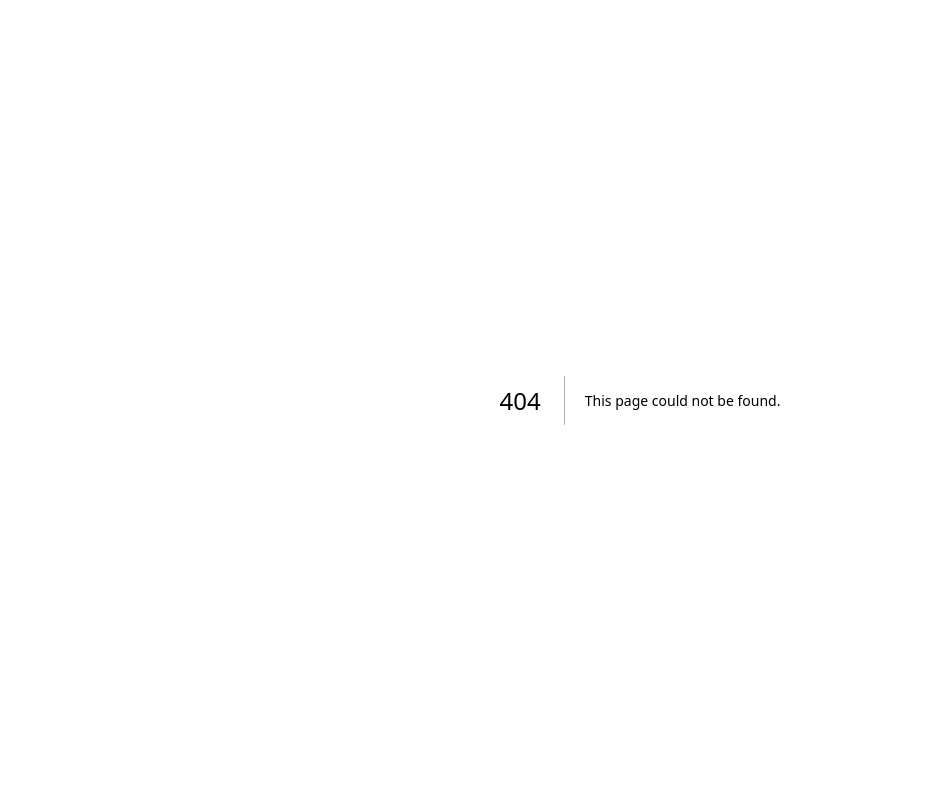
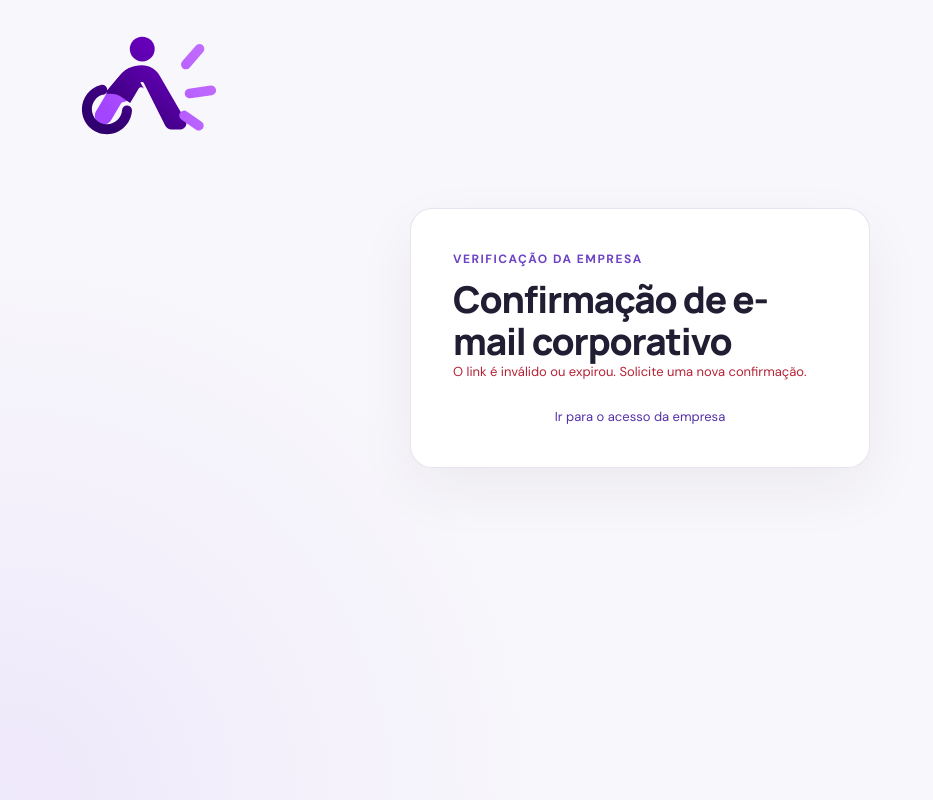
Before and after one commit to rafael-marquart/Trabalho_ModelagemDeSistema, a Next.js app: page /empresa/confirmar-email in a window 1280 px wide. Before the commit this address had no page. Shown: the whole page, without its empty margins (0-933 px from the left). Built offline with nearby package versions, Linux system fonts and the light colour scheme.

Commit message:
feat(auth): add company email confirmation page

```diff
--- /dev/null
+++ b/src/app/empresa/confirmar-email/page.tsx
@@ -0,0 +1,52 @@
+"use client";
+
+import Link from "next/link";
+import { useEffect, useState } from "react";
+
+export default function ConfirmCompanyEmailPage() {
+  const [status, setStatus] = useState<"loading" | "success" | "error">("loading");
+  const [message, setMessage] = useState("Validando o link de confirmação…");
+
+  useEffect(() => {
+    const token = new URLSearchParams(window.location.search).get("token");
+    if (!token) {
+      setStatus("error");
+      setMessage("O link é inválido ou expirou. Solicite uma nova confirmação.");
+      return;
+    }
+
+    let cancelled = false;
+    fetch("/api/auth/company/verify-email", {
+      method: "POST",
+      headers: { "Content-Type": "application/json" },
+      body: JSON.stringify({ token })
+    }).then(async response => {
+      const result = await response.json();
+      if (cancelled) return;
+      setStatus(response.ok ? "success" : "error");
+      setMessage(result.message || "Não foi possível confirmar o e-mail.");
+    }).catch(() => {
+      if (cancelled) return;
+      setStatus("error");
+      setMessage("Não foi possível conectar ao serviço. Tente novamente.");
+    });
+
+    return () => { cancelled = true; };
+  }, []);
+
+  return (
+    <main className="auth-page">
+      <Link className="brand auth-brand" href="/">
+        <img className="brand-logo" src="/images/logo-acessa-vagas.svg" alt="Acessa Vagas" />
+      </Link>
+      <section className="auth-card" aria-labelledby="confirm-title">
+        <p className="eyebrow">Verificação da empresa</p>
+        <h1 id="confirm-title">Confirmação de e-mail corporativo</h1>
+        <p className={status === "error" ? "form-error" : "muted"} role={status === "error" ? "alert" : "status"} aria-live="polite">
+          {message}
+        </p>
+        {status !== "loading" && <p className="auth-footer"><Link href="/empresa/login">Ir para o acesso da empresa</Link></p>}
+      </section>
+    </main>
+  );
+}
```
